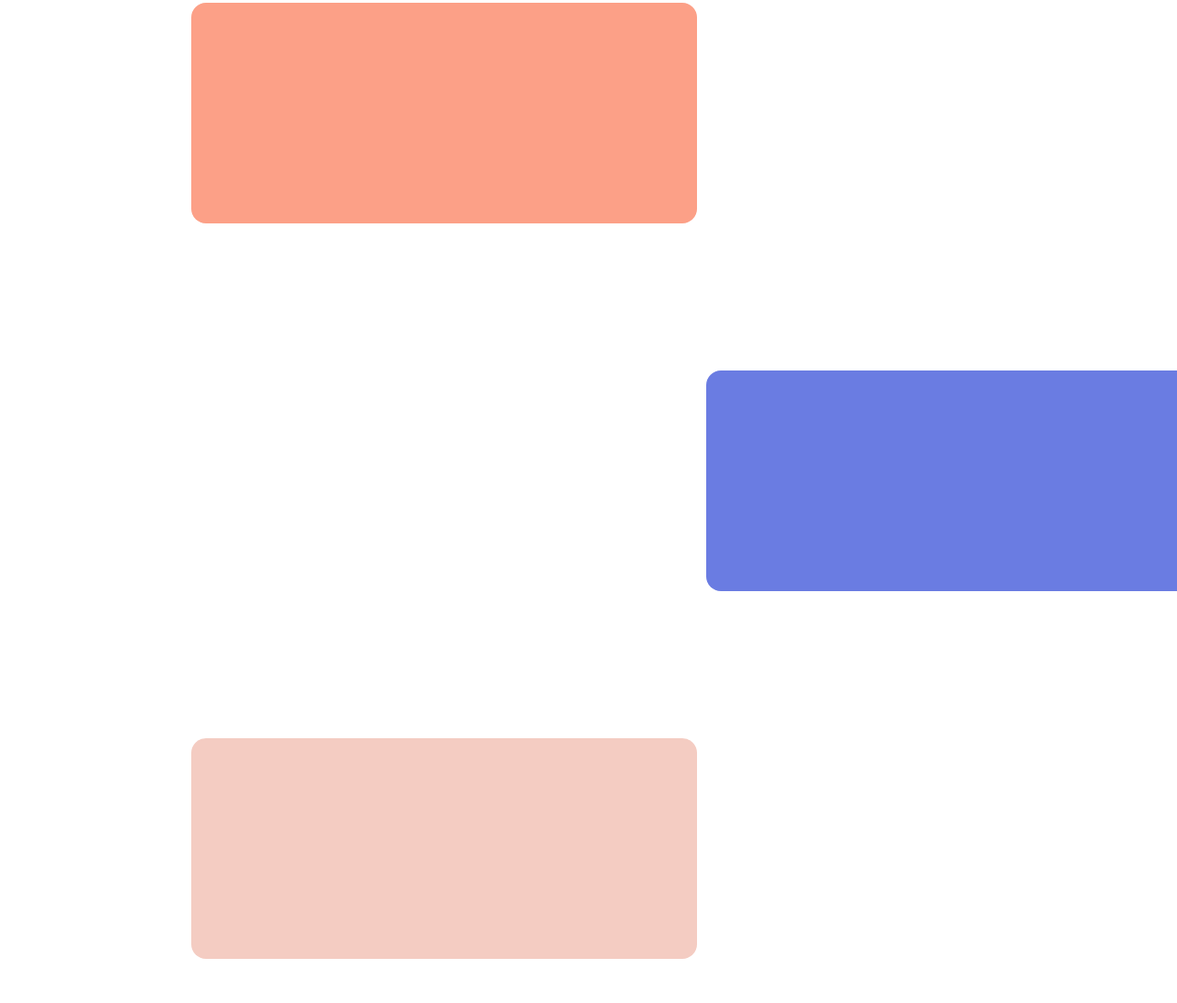
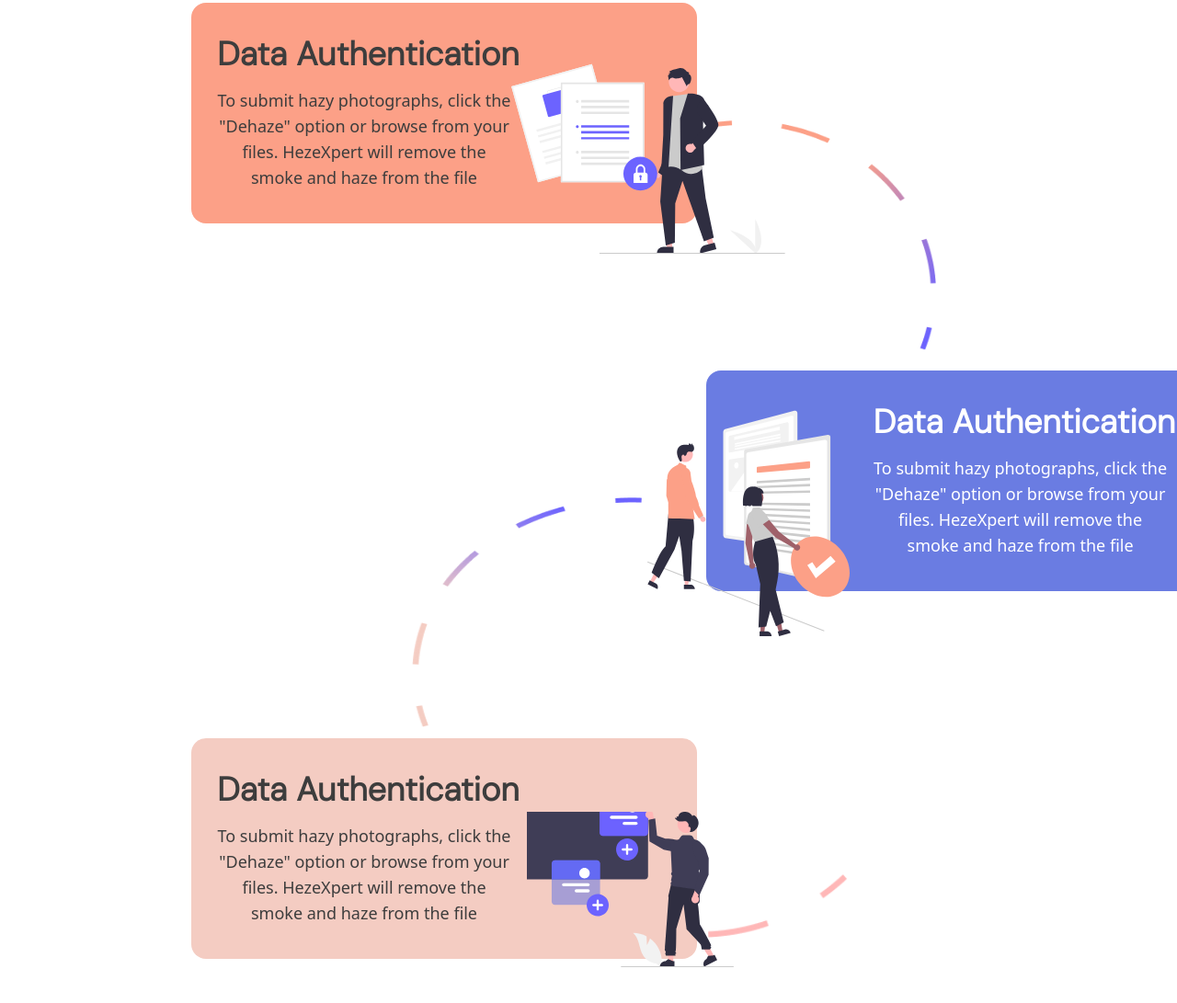
Before and after one commit to agnibhaxray/Haze-Expert, a website: page index.html in a window 1280 px wide. Shown: the part 1990-3081 px from the top of the page at 92% size. Drawn offline with nearby package versions, Linux system fonts and the light colour scheme.

Commit message:
Key Features

```diff
--- a/index.html
+++ b/index.html
@@ -111,16 +111,32 @@
 				<span>Key Features</span>
 			</div>
 			<div class="mt-14">
-				<div class="w-[550px] h-[240px] bg-feat_1 relative rounded-2xl left-52 top-20">
-
-				</div>
-				<div class="w-[550px] h-[240px] bg-feat_2 relative rounded-2xl left-48.5 top-60">
-
+				<div class="w-[550px] h-[240px] bg-feat_1 relative rounded-2xl left-52 top-20 flex flex-col justify-center items-start text-center">
+					<div class="items-start relative left-7">
+						<h2 class="font-dm-sans font-extrabold text-4xl text-feat_text">Data Authentication</h2>
+						<p class="w-[320px] mt-4 text-lg text-feat_text">To submit hazy photographs, click the "Dehaze" option or browse from your files. HezeXpert will remove the smoke and haze from the file</p>
+					</div>
+					<img class="w-[310px] h-[244px] absolute top-8 -right-24" src="./images/undraw_secure_files_re_6vdh 1.svg" alt="img-1">
 				</div>
 
-				<div class="w-[550px] h-[240px] bg-feat_3 relative rounded-2xl left-52 top-25">
+				<div class="w-[550px] h-[240px] bg-feat_2 relative rounded-2xl left-48.5 top-60 flex flex-col justify-center items-start text-center">
+					<div class="items-start absolute right-10">
+						<h2 class="font-dm-sans font-extrabold text-4xl text-white">Data Authentication</h2>
+						<p class="w-[320px] mt-4 text-lg text-white">To submit hazy photographs, click the "Dehaze" option or browse from your files. HezeXpert will remove the smoke and haze from the file</p>
+					</div>
+					<img class="w-[220px] h-[257px] absolute top-8 -left-16" src="./images/undraw_sync_files_re_ws4c 1.svg" alt="img-2">
+				</div>
 
+				<div class="w-[550px] h-[240px] bg-feat_3 relative rounded-2xl left-52 top-25 flex flex-col justify-center items-start text-center">
+					<div class="items-start relative left-7">
+						<h2 class="font-dm-sans font-extrabold text-4xl text-feat_text">Data Authentication</h2>
+						<p class="w-[320px] mt-4 text-lg text-feat_text">To submit hazy photographs, click the "Dehaze" option or browse from your files. HezeXpert will remove the smoke and haze from the file</p>
+					</div>
+					<img class="w-[225px] h-[169px] absolute top-20 -right-10" src="./images/undraw_add_information_j2wg 1.svg" alt="img-3">
 				</div>
+				<img class="relative bottom-32.5 left-48.5 h-[250px] w-[250px] z-[-20]" src="./images/Ellipse 2.png" alt="ellipse-2">
+				<img class="relative bottom-22 left-28.5 h-[250px] w-[250px] z-[-20]" src="./images/Ellipse 3.png" alt="ellipse-3">
+				<img class="relative bottom-48 left-42 w-[250px] z-[-20]" src="./images/Ellipse 4.png" alt="ellipse-4">
 			</div>
 		</section>
 	</section>
--- a/tailwind.config.js
+++ b/tailwind.config.js
@@ -14,6 +14,7 @@
         feat_1: 'rgba(252, 160, 135, 1)',
         feat_2: 'rgba(106, 124, 226, 1)',
         feat_3: 'rgba(244, 204, 194, 1)',
+        feat_text: 'rgba(61, 61, 61, 1)',
       },
 
       fontFamily: {
@@ -38,6 +39,7 @@
         '32.5': '32rem',
         '34': '34rem',
         '37': '37rem',
+        '42': '42rem',
         '45': '45rem',
         '48.5': '48rem',
         '50': '50rem',
```
Also changed, not shown: dist/styles.css, images/Ellipse 2.png (added), images/Ellipse 3.png (added), images/Ellipse 4.png (added), images/undraw_add_information_j2wg 1.svg (added), images/undraw_secure_files_re_6vdh 1.svg (added), images/undraw_sync_files_re_ws4c 1.svg (added).
